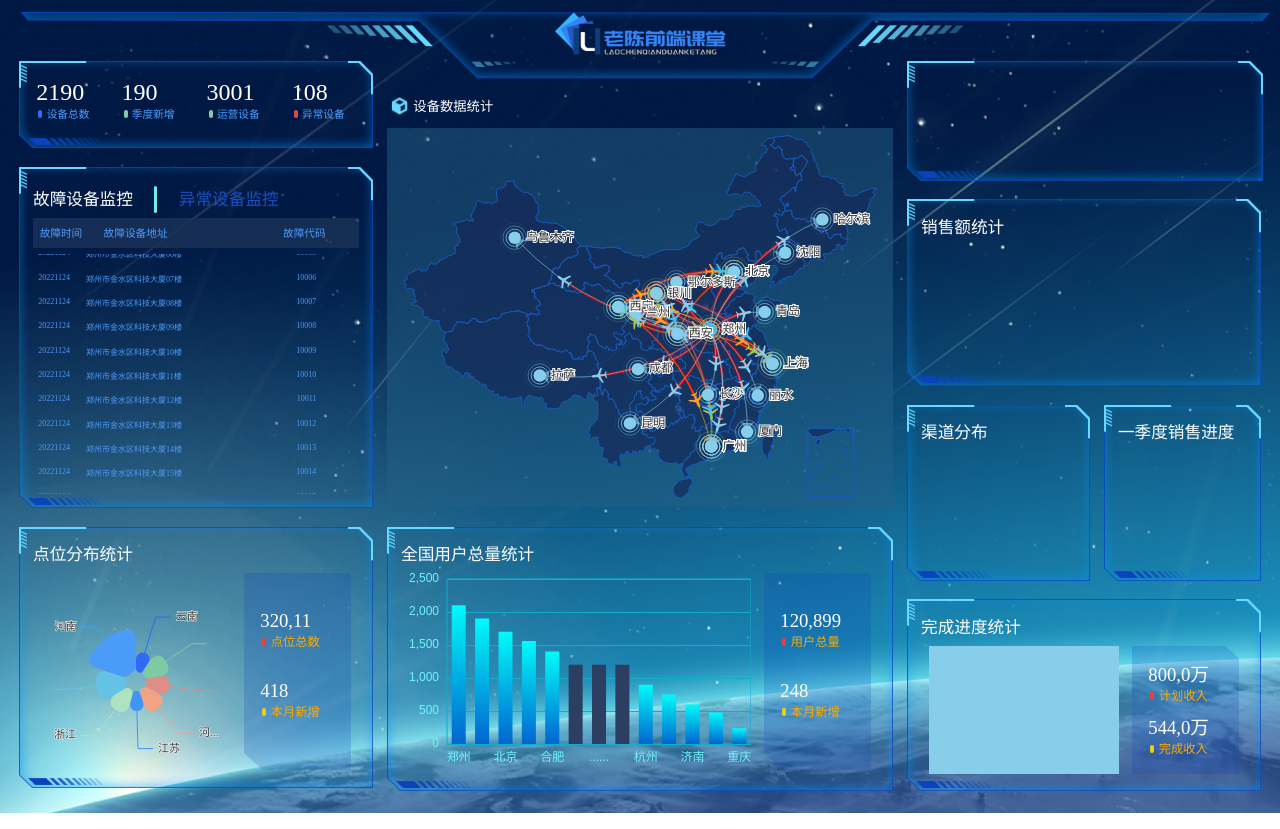
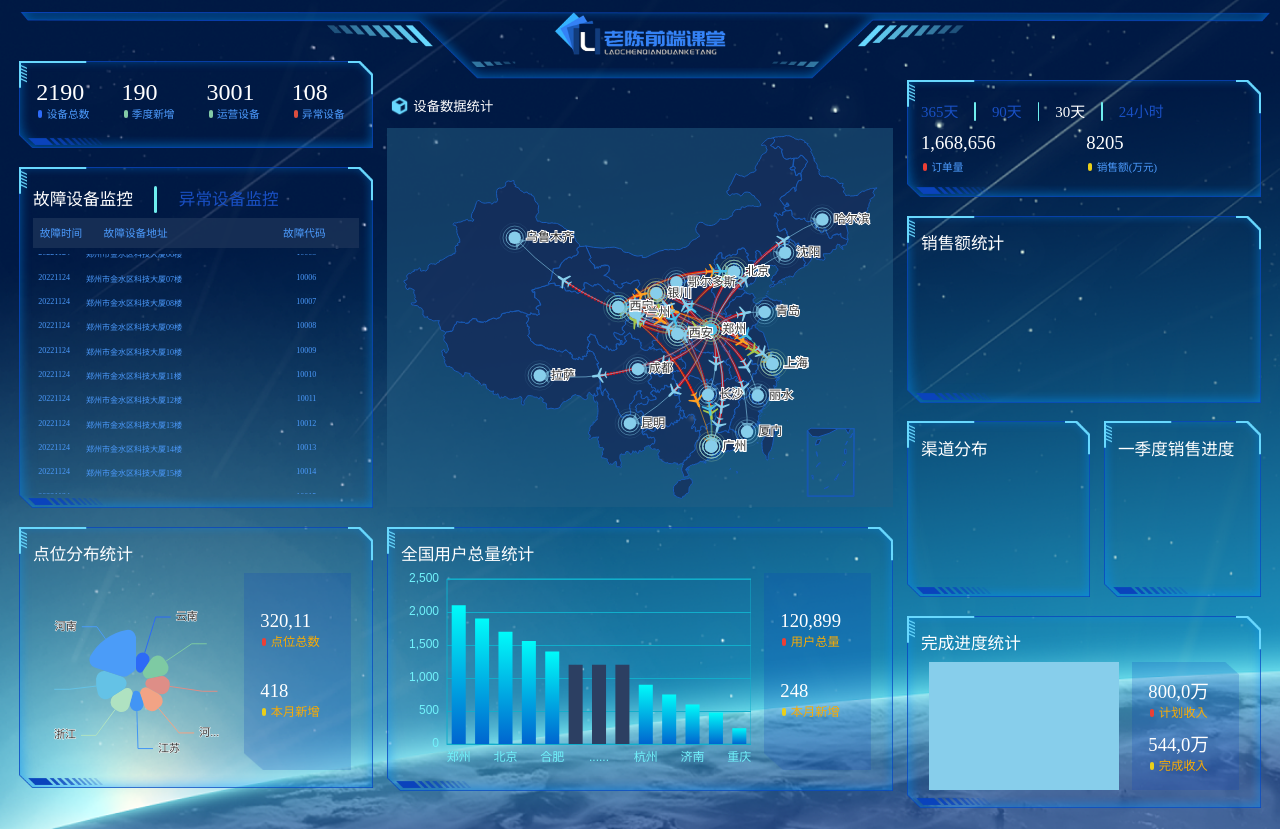
Before and after one commit to kaiZYK/visualScreen, a plain HTML site: page index.html in a window 1280 px wide. Drawn offline with nearby package versions, Linux system fonts and the light colour scheme; animation ran at ten frames a second.

Commit message:
订单部分完成

```diff
--- a/css/index.less
+++ b/css/index.less
@@ -267,7 +267,56 @@ body {
 
     /* 订单量部分 */
     .order {
+      width: 100%;
       height: 2.2rem;
+      box-sizing: border-box;
+      padding: 0.25rem;
+      margin: 0.35rem 0rem;
+      .orderList {
+        width: 100%;
+        height: 0.5rem;
+        margin: 0.1rem 0rem;
+        display: flex;
+        li {
+          color: #1950c4;
+          font-size: 0.28rem;
+          cursor: pointer;
+          &:empty {
+            width: 0.03rem;
+            height: 0.35rem;
+            background-color: #6feeef;
+            margin: 0.05rem 0.3rem 0rem 0.3rem;
+            border-radius: 0.0625rem;
+          }
+        }
+      }
+      & > div {
+        width: 100%;
+        box-sizing: border-box;
+        display: flex;
+        & > div:nth-of-type(1) > p > span {
+          background-color: #ed3f35;
+        }
+        & > div:nth-of-type(2) > p > span {
+          background-color: #eacf19;
+        }
+        & > div:nth-of-type(1) {
+          margin-right: 1.7rem;
+        }
+        & > div {
+          width: 1.4rem;
+          height: 100%;
+          h4 {
+            font-size: 0.35rem;
+            color: @color-white;
+            margin-bottom: 0.1rem;
+          }
+          p {
+            font-size: 0.2rem;
+            color: @color-blue;
+          }
+        }
+      }
     }
 
     /* 销售额统计部分 */
@@ -307,6 +356,7 @@ body {
         flex: 2.5;
       }
     }
+
     /* 进度统计部分 */
     .progress {
       height: 3.6rem;
@@ -362,3 +412,8 @@ body {
 .control-hidden {
   display: none !important;
 }
+
+/* 订单量标题选中 */
+.orderItemActive {
+  color: @color-white !important;
+}
--- a/index.html
+++ b/index.html
@@ -366,7 +366,27 @@
       </div>
       <div class="right">
         <!--  订单量部分 -->
-        <div class="order border"></div>
+        <div class="order border">
+          <ul class="orderList">
+            <li class="orderItem orderItemActive">365天</li>
+            <li></li>
+            <li class="orderItem">90天</li>
+            <li></li>
+            <li class="orderItem">30天</li>
+            <li></li>
+            <li class="orderItem">24小时</li>
+          </ul>
+          <div>
+            <div>
+              <h4 class="orderData">20,301,987</h4>
+              <p><span class="span"></span>订单量</p>
+            </div>
+            <div>
+              <h4 class="orderData">99834</h4>
+              <p><span class="span"></span>销售额(万元)</p>
+            </div>
+          </div>
+        </div>
 
         <!--  销售额统计部分 -->
         <div class="brokenLine border">
--- a/js/index.js
+++ b/js/index.js
@@ -543,3 +543,57 @@ for (let i = 0; i < controlTitleItem.length; i++) {
     myChart.resize();
   });
 })();
+
+/* 订单量部分 */
+// 获取订单
+let order = document.getElementsByClassName("order")[0];
+// 获取标题
+let orderItems = document.getElementsByClassName("orderItem");
+// 获取数据
+let orderDatas = document.getElementsByClassName("orderData");
+let orderDataList = [
+  ["20,301,987", "99834"],
+  ["5,005,969", "24616"],
+  ["1,668,656", "8205"],
+  ["556,218", "27.563"],
+];
+// 遍历标题数组
+for (let i = 0; i < orderItems.length; i++) {
+  // 添加点击事件
+  orderItems[i].addEventListener("click", function () {
+    // 排他法
+    for (let j = 0; j < orderItems.length; j++) {
+      // 全部的标题都删除选中类名
+      orderItems[j].classList.remove("orderItemActive");
+    }
+    // 当前的标题都添加选中类名
+    this.classList.add("orderItemActive");
+    orderDatas[0].innerHTML = orderDataList[i][0];
+    orderDatas[1].innerHTML = orderDataList[i][1];
+  });
+}
+// 订单标题循环的下标
+let orderIndex = 0;
+// 订单的计时器
+let orderTimer = null;
+orderTimer = setInterval(function () {
+  orderIndex++;
+  if (orderIndex >= orderItems.length) {
+    orderIndex = 0;
+  }
+  orderItems[orderIndex].click();
+}, 2000);
+// 滑到订单的时候结束计时器
+order.addEventListener("mouseenter", function () {
+  clearInterval(orderTimer);
+});
+// 滑到订单的时候开始计时器
+order.addEventListener("mouseleave", function () {
+  orderTimer = setInterval(function () {
+    orderIndex++;
+    if (orderIndex >= orderItems.length) {
+      orderIndex = 0;
+    }
+    orderItems[orderIndex].click();
+  }, 2000);
+});
```
Also changed, not shown: css/index.css.
